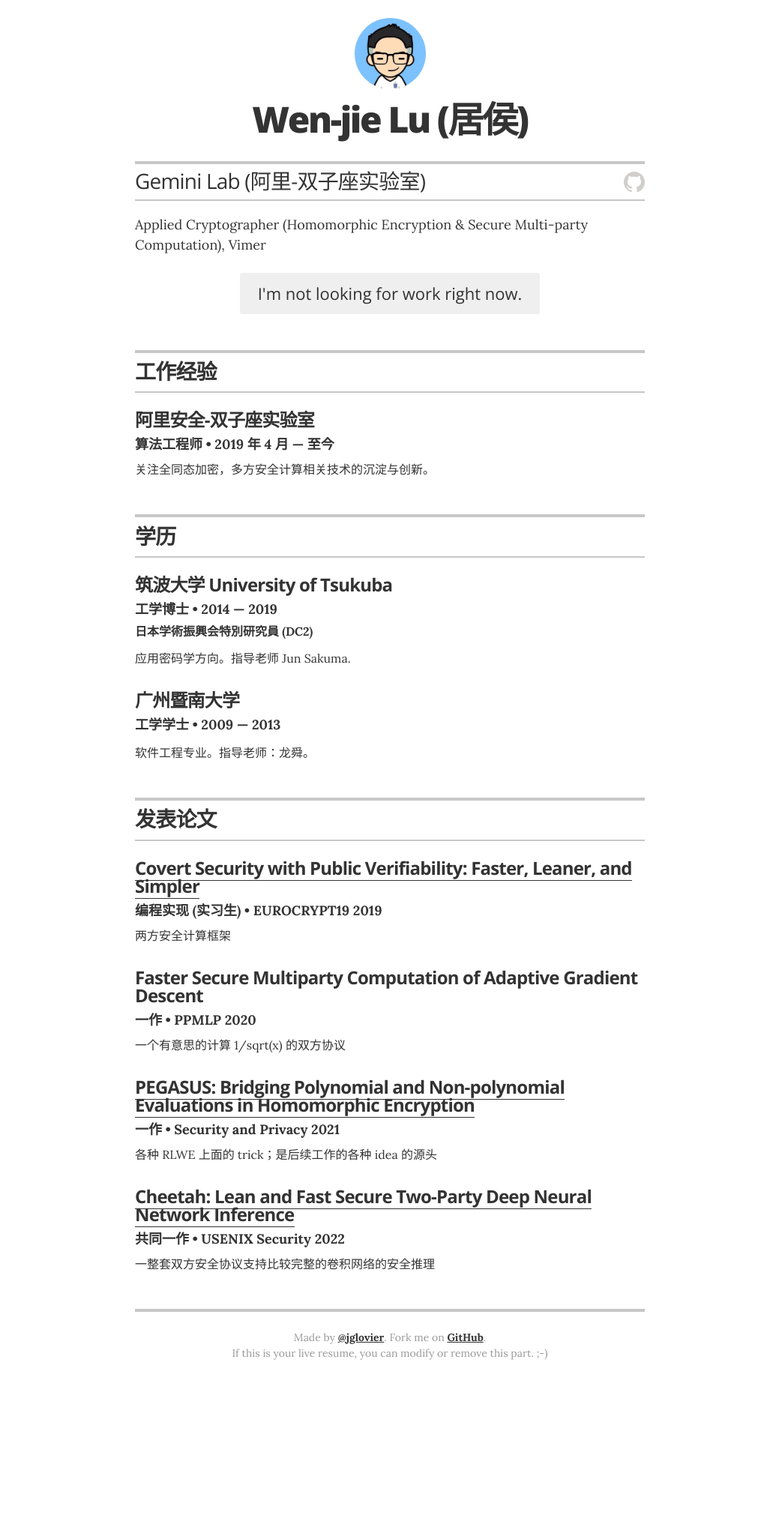
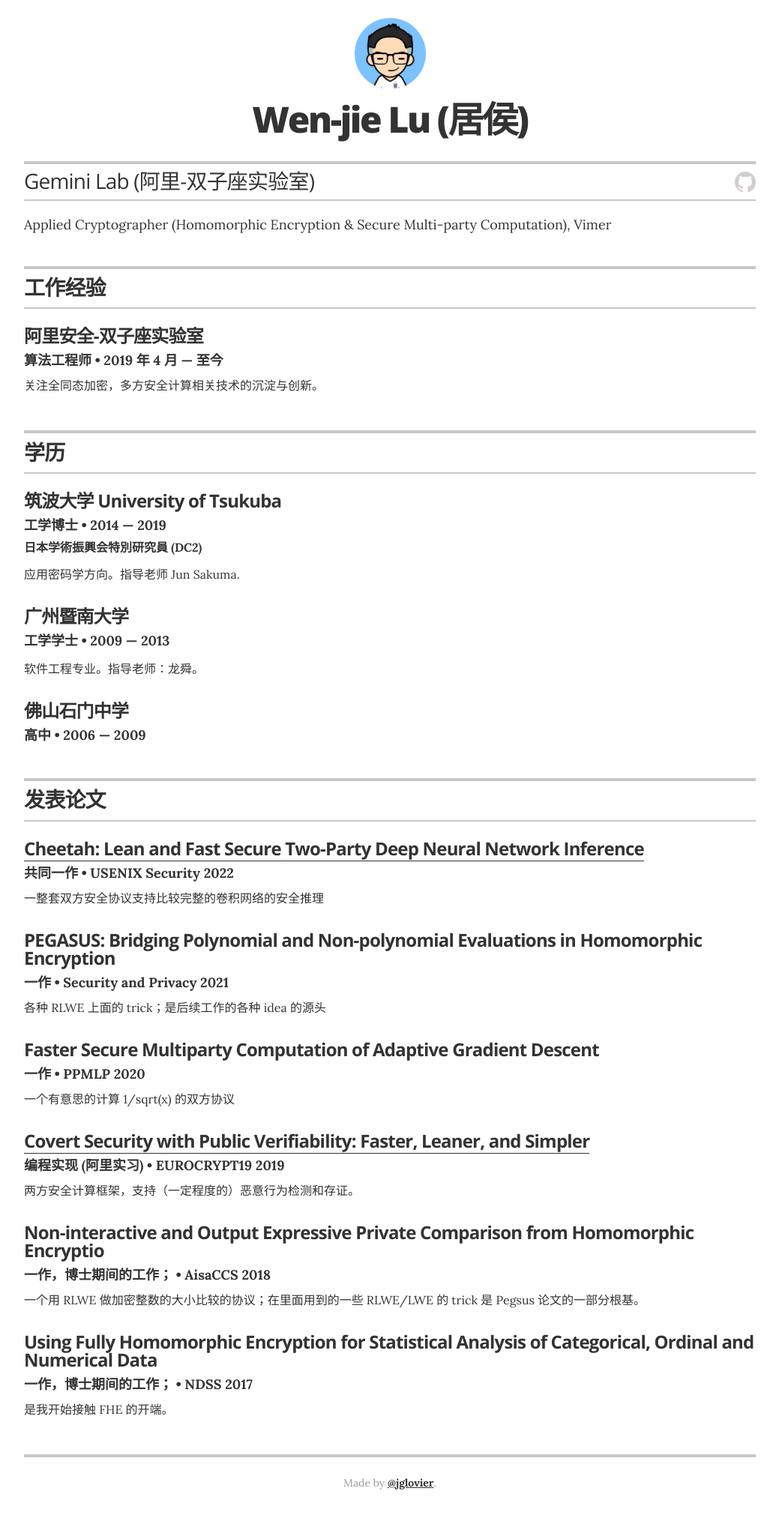
Before and after one commit to fionser/fionser.github.io, a Jekyll site: the page built from index.html, in a window 1280 px wide. Shown: the whole page at 75% size, without its empty margins (120-1159 px from the left). Built offline with Jekyll 4.4.1, drawn with Linux system fonts in a browser that asks for light colours; before the commit the page ends 1864 px from its top, so only the background shows below that.

Commit message:
update publications

```diff
--- a/_config.yml
+++ b/_config.yml
@@ -1,6 +1,6 @@
 # Site settings
-title: "Jekyll Resume Template"
-description: "A resume template for Jekyll and GitHub Pages sites."
+title: "JuHou's Resume"
+description: ""
 
 # Build settings
 markdown: kramdown
@@ -47,9 +47,9 @@
   resume_github_url:            "https://github.com/fionser"
   #resume_twitter_url:          "http://twitter.com/jglovier"
   #resume_dribbble_url:         https://dribbble.com/jag"
-  # resume_facebook_url:        "insert Facebook URL here"
+  #resume_facebook_url:        "insert Facebook URL here"
   #resume_linkedin_url:         "https://www.linkedin.com/in/joelglovier"
-  # resume_instagram_url:       "insert your Instagram URL here"
+  #resume_instagram_url:       "insert your Instagram URL here"
   #resume_website_url:           "http://joelglovier.com"
   #resume_medium_url:            "https://medium.com/@jglovier"
 resume_print_social_links:      false
--- a/_data/education.yml
+++ b/_data/education.yml
@@ -9,3 +9,7 @@
   uni: 广州暨南大学
   year: 2009 &mdash; 2013
   summary: 软件工程专业。指导老师：龙舜。
+
+- degree: 高中
+  uni: 佛山石门中学
+  year: 2006 &mdash; 2009
--- a/_data/projects.yml
+++ b/_data/projects.yml
@@ -1,25 +1,34 @@
 # Projects
 # uncomment the urls if you wish to display them, and add your own URL
 
-- project: "Covert Security with Public Verifiability: Faster, Leaner, and Simpler"
-  role: 编程实现 (实习生)
-  duration: EUROCRYPT19 2019
-  url: "https://github.com/secretflow/ppu"
-  description: 两方安全计算框架
+- project: "Cheetah: Lean and Fast Secure Two-Party Deep Neural Network Inference"
+  role: 共同一作
+  duration: USENIX Security 2022
+  url: "https://github.com/Alibaba-Gemini-Lab/OpenCheetah"
+  description: 一整套双方安全协议支持比较完整的卷积网络的安全推理
+
+- project: "PEGASUS: Bridging Polynomial and Non-polynomial Evaluations in Homomorphic Encryption"
+  role: 一作
+  duration: Security and Privacy 2021
+  description: 各种 RLWE 上面的 trick；是后续工作的各种 idea 的源头
 
 - project: "Faster Secure Multiparty Computation of Adaptive Gradient Descent"
   role: 一作
   duration: PPMLP 2020
   description: 一个有意思的计算 1/sqrt(x) 的双方协议
 
-- project: "PEGASUS: Bridging Polynomial and Non-polynomial Evaluations in Homomorphic Encryption"
-  role: 一作
-  duration: Security and Privacy 2021
-  url: ""
-  description: 各种 RLWE 上面的 trick；是后续工作的各种 idea 的源头
+- project: "Covert Security with Public Verifiability: Faster, Leaner, and Simpler"
+  role: 编程实现 (阿里实习)
+  duration: EUROCRYPT19 2019
+  url: "https://github.com/emp-toolkit/emp-pvc"
+  description: 两方安全计算框架，支持（一定程度的）恶意行为检测和存证。
 
-- project: "Cheetah: Lean and Fast Secure Two-Party Deep Neural Network Inference"
-  role: 共同一作
-  duration: USENIX Security 2022
-  url: "https://github.com/Alibaba-Gemini-Lab/OpenCheetah"
-  description: 一整套双方安全协议支持比较完整的卷积网络的安全推理
+- project: "Non-interactive and Output Expressive Private Comparison from Homomorphic Encryptio"
+  role: 一作，博士期间的工作；
+  duration: AisaCCS 2018
+  description: 一个用 RLWE 做加密整数的大小比较的协议；在里面用到的一些 RLWE/LWE 的 trick 是 Pegsus 论文的一部分根基。
+
+- project: "Using Fully Homomorphic Encryption for Statistical Analysis of Categorical, Ordinal and Numerical Data"
+  role: 一作，博士期间的工作；
+  duration: NDSS 2017
+  description: 是我开始接触 FHE 的开端。
--- a/_layouts/resume.html
+++ b/_layouts/resume.html
@@ -39,12 +39,12 @@
           {{ site.resume_header_intro }}
         </div>
 
-        {% if site.resume_looking_for_work == 'yes' %}
-        <a href="mailto:{{ site.resume_contact_email }}" class="contact-button no-print" itemprop="email">Contact me</a>
-        {% elsif site.resume_looking_for_work == 'no' %}
-        <a class="contact-button not-looking no-print">I'm not looking for work right now.</a>
-        {% else %}
-        {% endif %}
+        <!-- {% if site.resume_looking_for_work == 'yes' %} -->
+        <!-- <a href="mailto:{{ site.resume_contact_email }}" class="contact&#45;button no&#45;print" itemprop="email">Contact me</a> -->
+        <!-- {% elsif site.resume_looking_for_work == 'no' %} -->
+        <!-- <a class="contact&#45;button not&#45;looking no&#45;print">I'm not looking for work right now.</a> -->
+        <!-- {% else %} -->
+        <!-- {% endif %} -->
 
       </header>
 
@@ -232,8 +232,9 @@
       {% endif %}
 
       <footer class="page-footer">
-        <p class="footer-line">Made by <a href="http://twitter.com/jglovier">@jglovier</a>. Fork me on <a href="https://github.com/jglovier/resume-template">GitHub</a>.</p>
-        <p class="footer-line">If this is your live resume, you can modify or remove this part. ;-)</p>
+        <p class="footer-line">Made by <a href="http://twitter.com/jglovier">@jglovier</a>.
+		<!-- Fork me on <a href="https://github.com/jglovier/resume&#45;template">GitHub</a>.</p> -->
+        <!-- <p class="footer&#45;line">If this is your live resume, you can modify or remove this part. ;&#45;)</p> -->
       </footer>
 
     </div>
--- a/_sass/_base.scss
+++ b/_sass/_base.scss
@@ -21,7 +21,7 @@
 .wrapper:after { content:""; display:table; }
 .wrapper:after { clear: both; }
 .wrapper {
-  max-width: 728px;
+  max-width: 1024px;
   padding: 0 24px;
   margin: 0 auto;
   zoom: 1;
```
